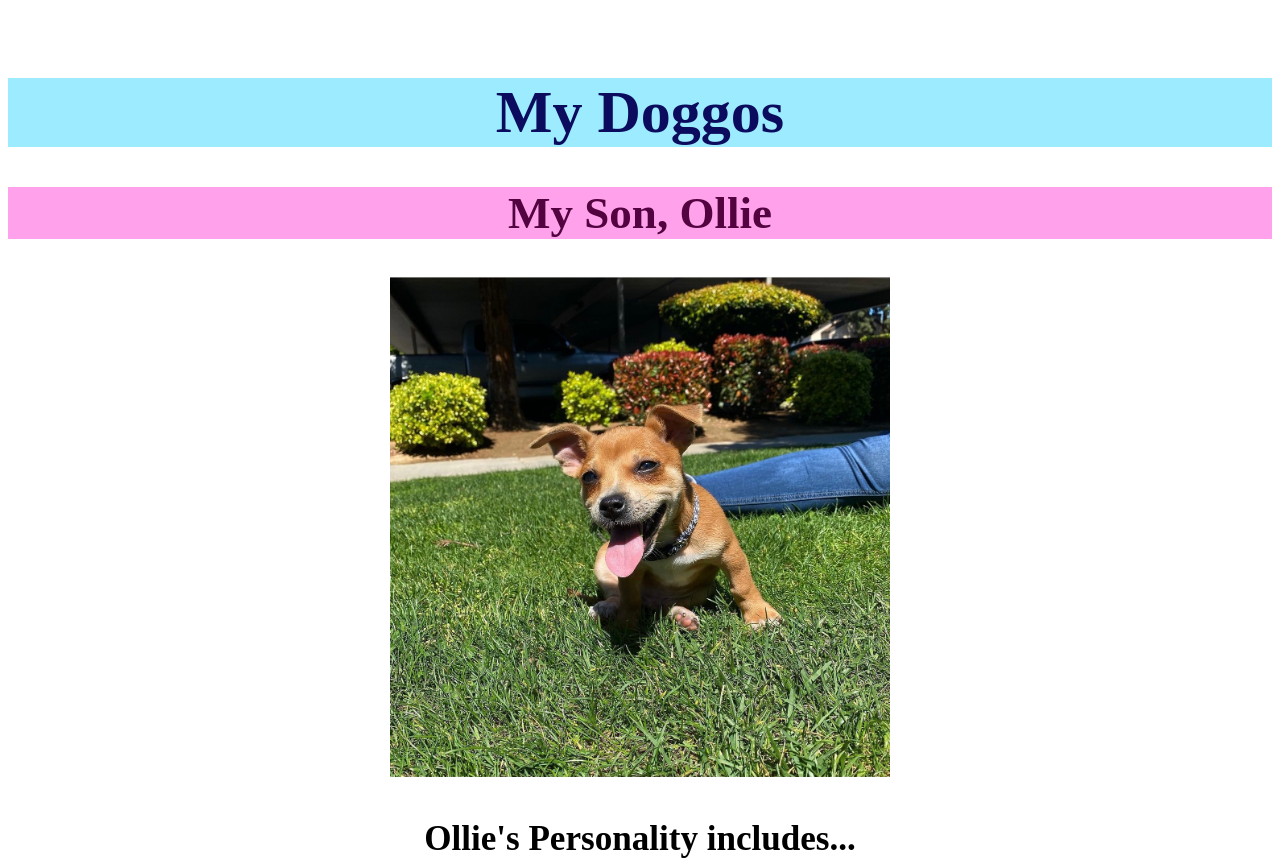
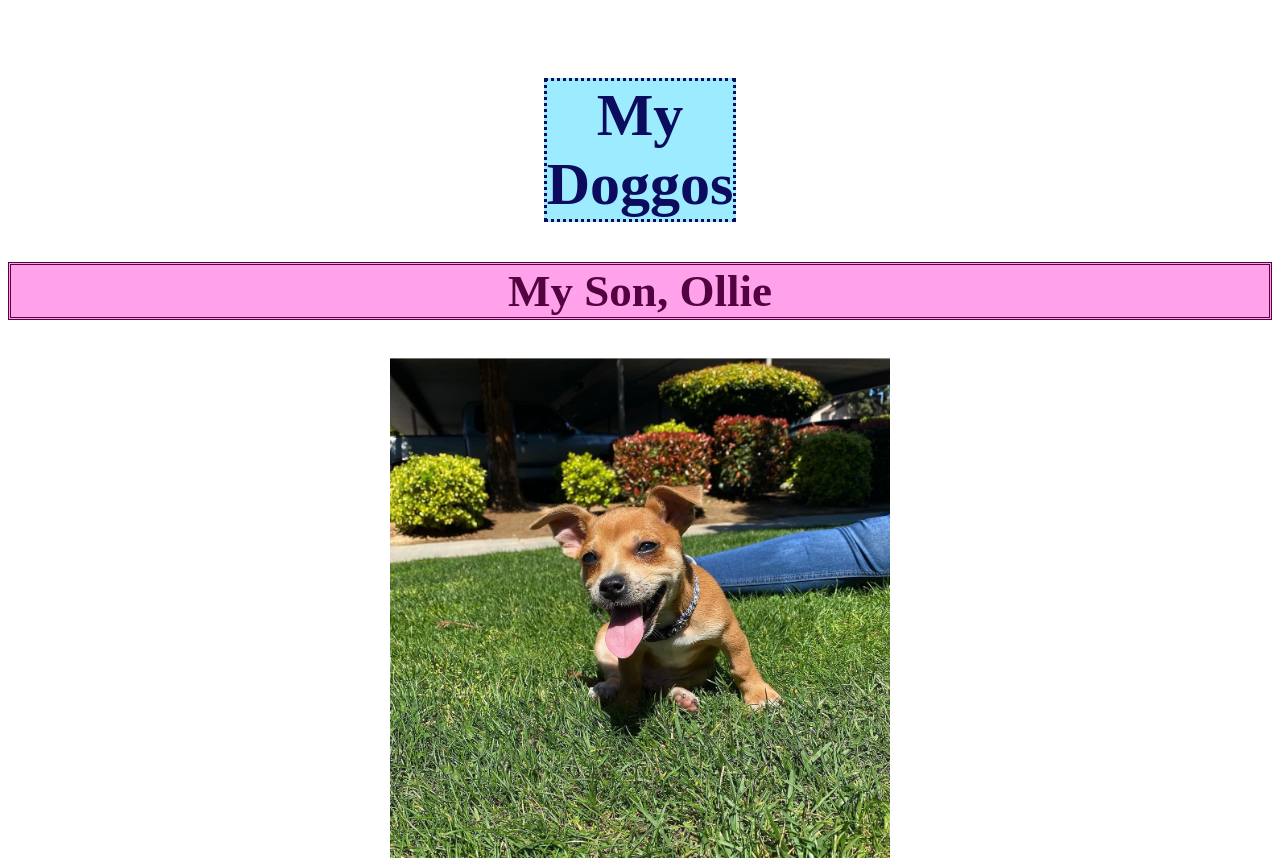
Before and after one commit to AlexisMJones/ALEXAKISSWEB, a plain HTML site: page Week2_assignment/index.html in a window 1280 px wide. Shown: the top 862 px of the page. Drawn offline with Linux system fonts and the light colour scheme.

Commit message:
finished assignment

```diff
--- a/Week2_assignment/index.html
+++ b/Week2_assignment/index.html
@@ -7,7 +7,7 @@
 </head>
 <body>
 
-    <h1>My Doggos</h1>
+ <center>  <h1>My Doggos</h1> </center>
 
 <h2>My Son, Ollie</h2>
 
--- a/Week2_assignment/main.css
+++ b/Week2_assignment/main.css
@@ -10,6 +10,9 @@ h1 {
     background-color: rgb(157, 235, 255);
     text-align: center;
     color: rgb(12, 12, 95);
+    height: max-content;
+    width: min-content;
+    border-style: dotted;
 
 }
 
@@ -17,6 +20,10 @@ h2 {
     background-color: rgb(255, 162, 235);
     text-align: center;
     color: rgb(83, 3, 63);
+    height: auto;
+    width:  auto;
+    border: double;
+
 }
 
 div p, li {
@@ -25,5 +32,9 @@ div p, li {
 }
 
 div > p {
+    background-color: lemonchiffon;
     color: rgb(16, 141, 79);
+    height: auto;
+    width: auto;
+    border-style: initial;
 }
```
